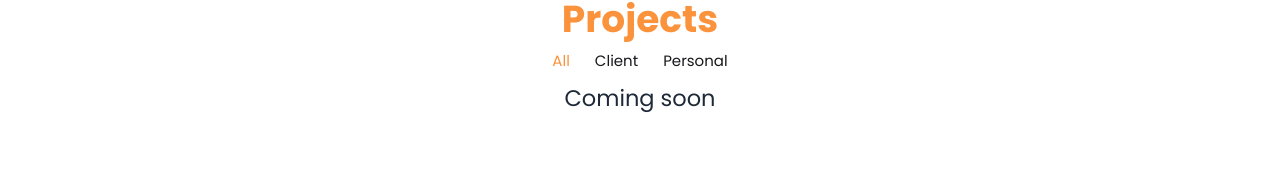
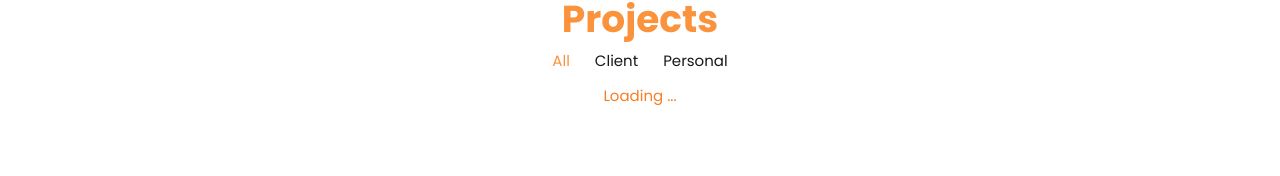
Before and after one commit to Vivekpolra8/vivekportfolio, a React (Create React App) app: page / in a window 1280 px wide. Shown: the part 591-767 px from the top of the page. Built offline with nearby package versions, Linux system fonts and the light colour scheme.

Commit message:
Loading put

```diff
--- a/src/App.css
+++ b/src/App.css
@@ -86,3 +86,14 @@ body {
 #preloader-none {
     opacity: 0;
 }
+
+
+@keyframes blink {
+    0% { opacity: 1; }
+    50% { opacity: 0; }
+    100% { opacity: 1; }
+  }
+
+  .animate-blink {
+    animation: blink 2s infinite;
+  }
--- a/src/Screens/Project.jsx
+++ b/src/Screens/Project.jsx
@@ -67,7 +67,7 @@ const Project = () => {
         </div>
       </motion.div>
       &nbsp;&nbsp;&nbsp;&nbsp;
-      <h1 className=" text-gray-800 font-bebas-neue text-4xl dark:text-white pb-6 ">Coming soon</h1>
+      <h1 className="text-orange-500 font-bebas-neue text-2xl dark:text-white pb-6 animate-blink">Loading ...</h1>
       {/* <div
         className={`${
           projects.length > 2
```
